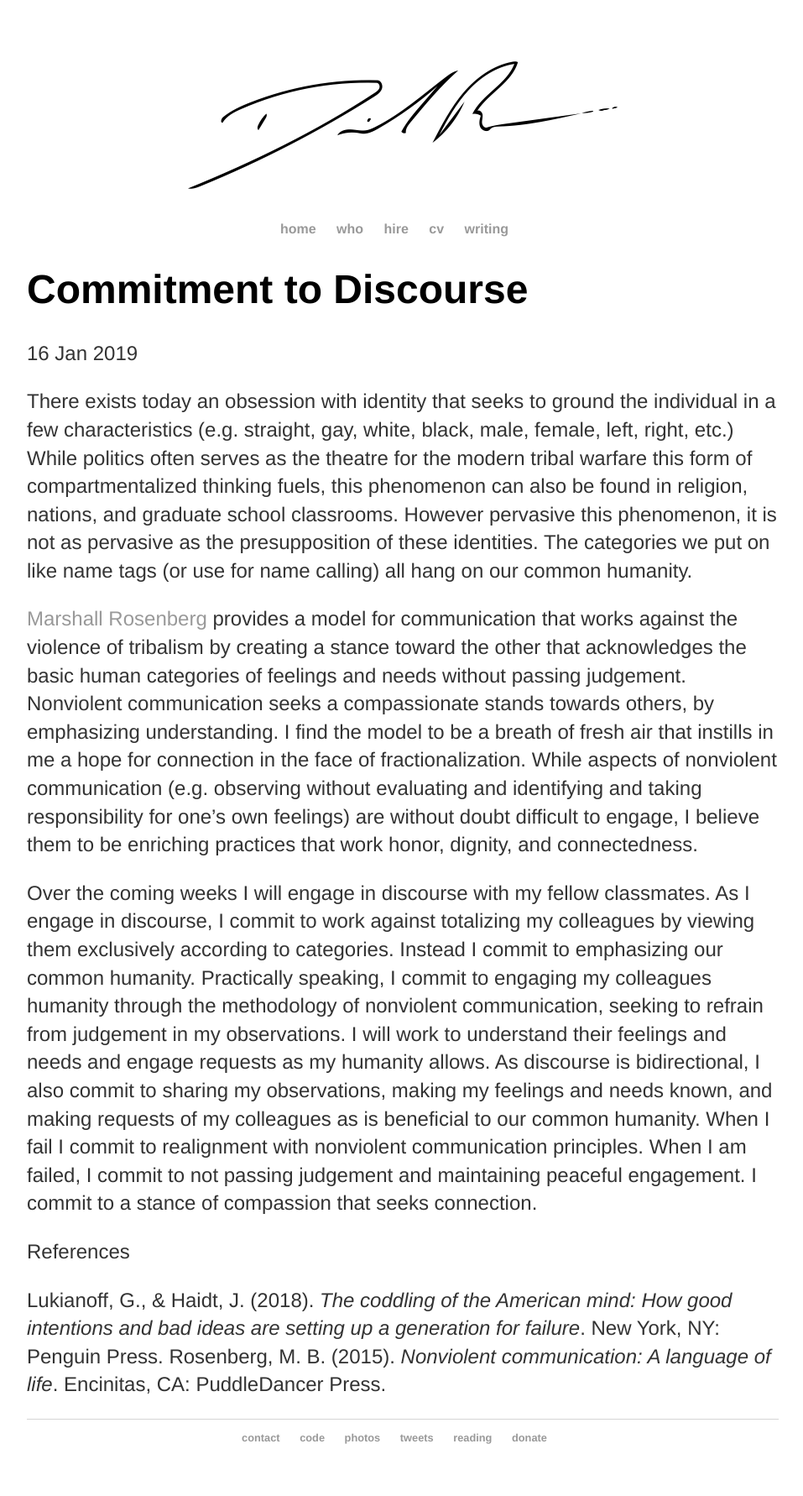
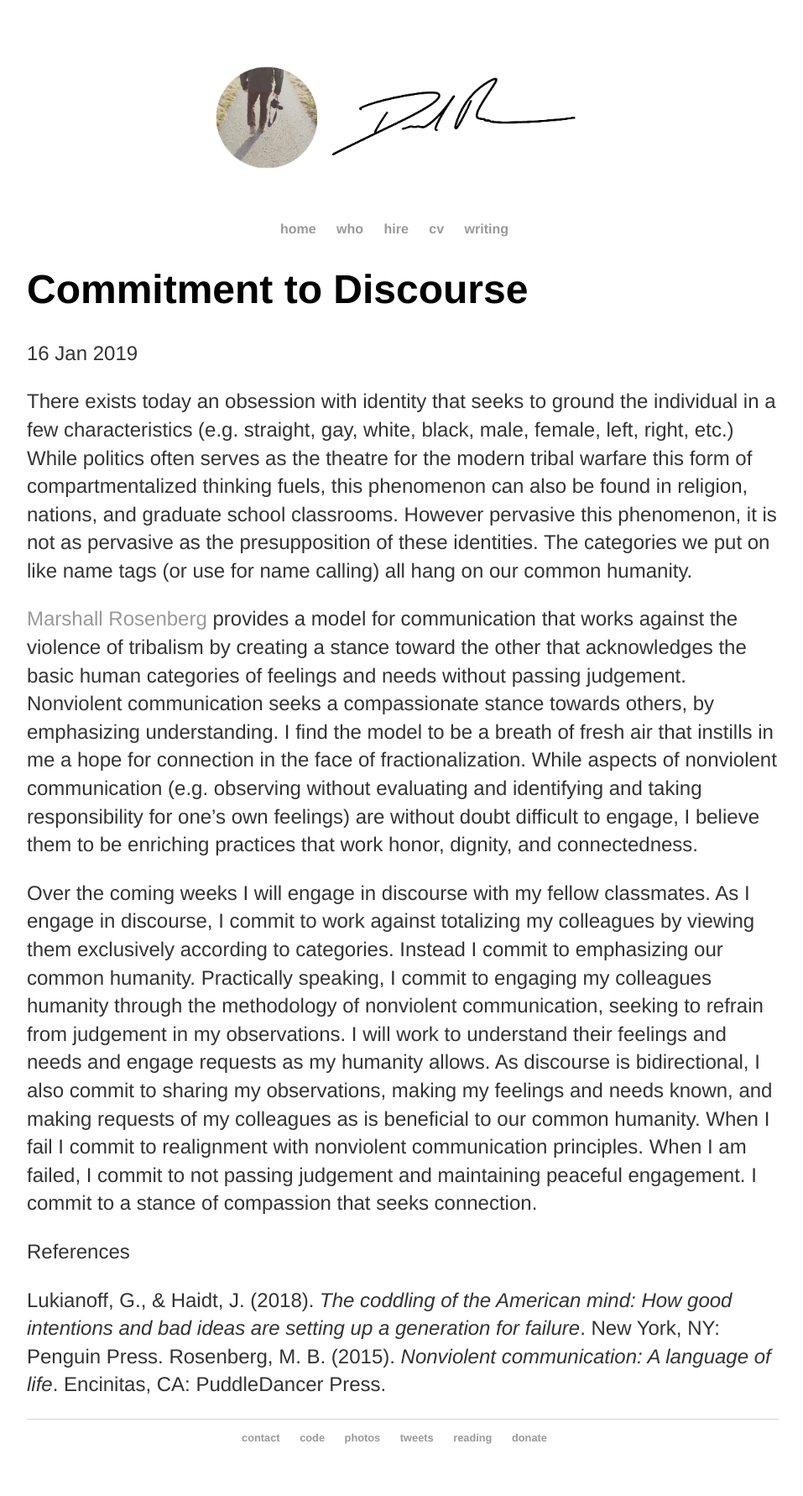
Before and after one commit to danielrusco/danielrusco.github.io, a Jekyll site: the page built from _posts/2019-01-16-commitment-to-discourse.md, in a window 1280 px wide. Shown: the whole page at 84% size, without its empty margins (160-1117 px from the left). Built offline with Jekyll 4.4.1, drawn with Linux system fonts in a browser that asks for light colours.

Commit message:
New signature image

```diff
--- a/_posts/2019-01-16-commitment-to-discourse.md
+++ b/_posts/2019-01-16-commitment-to-discourse.md
@@ -6,7 +6,7 @@
 
 There exists today an obsession with identity that seeks to ground the individual in a few characteristics (e.g. straight, gay, white, black, male, female, left, right, etc.) While politics often serves as the theatre for the modern tribal warfare this form of compartmentalized thinking fuels, this phenomenon can also be found in religion, nations, and graduate school classrooms. However pervasive this phenomenon, it is not as pervasive as the presupposition of these identities. The categories we put on like name tags (or use for name calling) all hang on our common humanity.
 
-[Marshall Rosenberg](https://en.wikipedia.org/wiki/Marshall_Rosenberg) provides a model for communication that works against the violence of tribalism by creating a stance toward the other that acknowledges the basic human categories of feelings and needs without passing judgement. Nonviolent communication seeks a compassionate stands towards others, by emphasizing understanding. I find the model to be a breath of fresh air that instills in me a hope for connection in the face of fractionalization. While aspects of nonviolent communication (e.g. observing without evaluating and identifying and taking responsibility for one’s own feelings) are without doubt difficult to engage, I believe them to be enriching practices that work honor, dignity, and connectedness.
+[Marshall Rosenberg](https://en.wikipedia.org/wiki/Marshall_Rosenberg) provides a model for communication that works against the violence of tribalism by creating a stance toward the other that acknowledges the basic human categories of feelings and needs without passing judgement. Nonviolent communication seeks a compassionate stance towards others, by emphasizing understanding. I find the model to be a breath of fresh air that instills in me a hope for connection in the face of fractionalization. While aspects of nonviolent communication (e.g. observing without evaluating and identifying and taking responsibility for one’s own feelings) are without doubt difficult to engage, I believe them to be enriching practices that work honor, dignity, and connectedness.
 
 Over the coming weeks I will engage in discourse with my fellow classmates. As I engage in discourse, I commit to work against totalizing my colleagues by viewing them exclusively according to categories. Instead I commit to emphasizing our common humanity. Practically speaking, I commit to engaging my colleagues humanity through the methodology of nonviolent communication, seeking to refrain from judgement in my observations. I will work to understand their feelings and needs and engage requests as my humanity allows. As discourse is bidirectional, I also commit to sharing my observations, making my feelings and needs known, and making requests of my colleagues as is beneficial to our common humanity. When I fail I commit to realignment with nonviolent communication principles. When I am failed, I commit to not passing judgement and maintaining peaceful engagement. I commit to a stance of compassion that seeks connection.
 
```
Also changed, not shown: Signature.png, _images/Signature.png, 2 other files.
